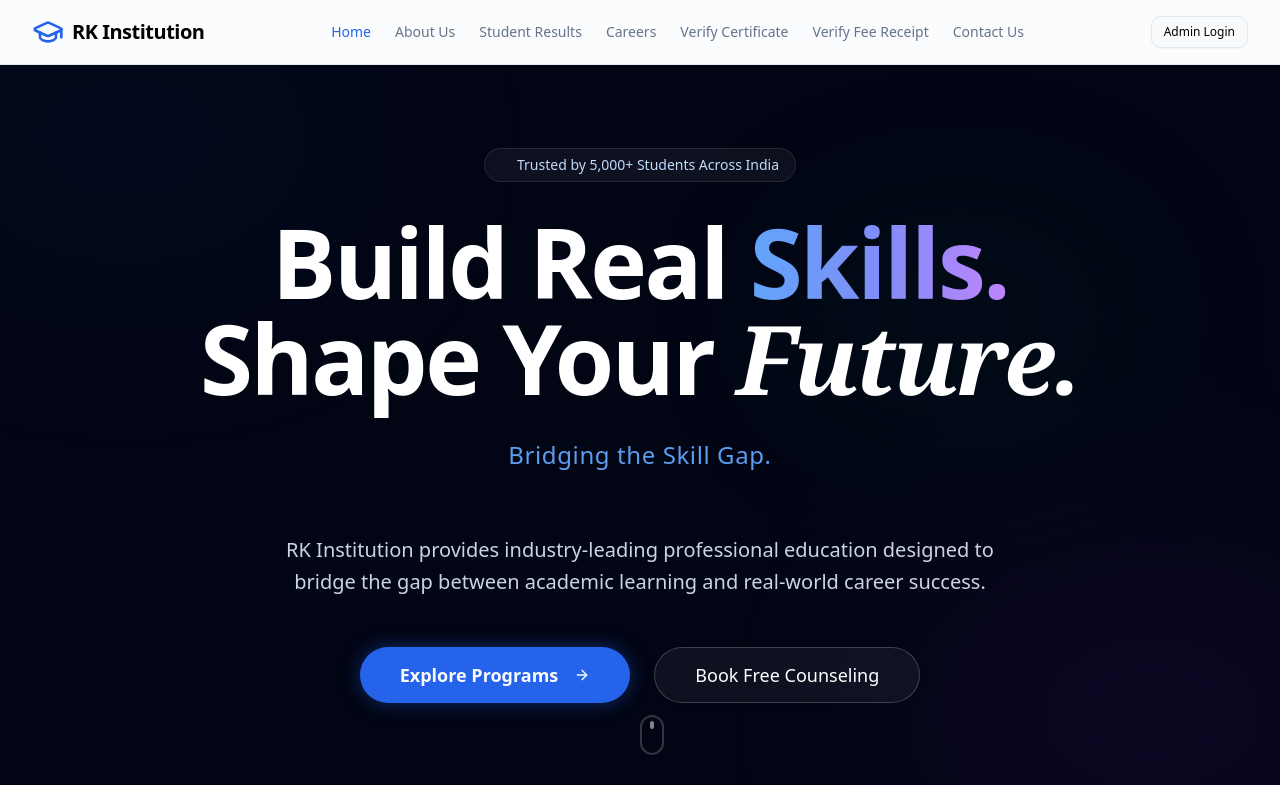
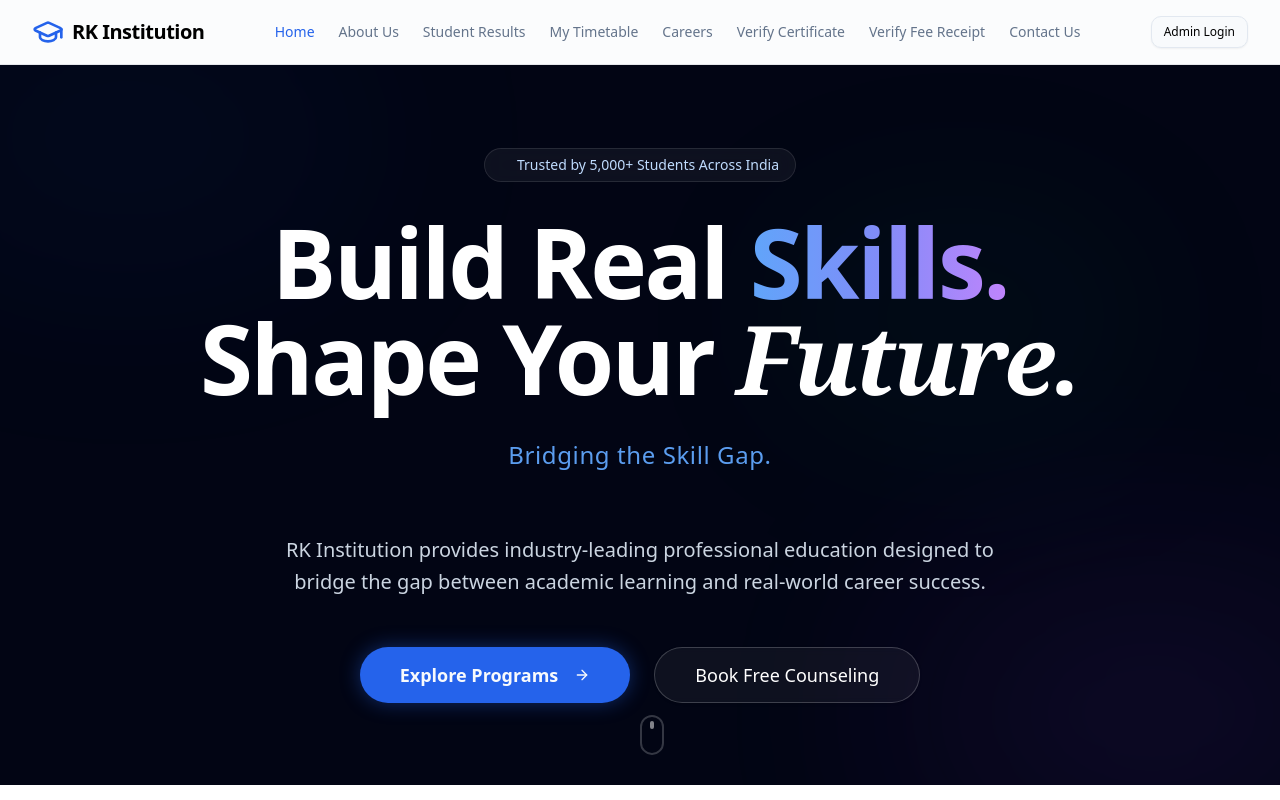
Before and after one commit to cipherrahul/rk_certification, a Next.js app: page / in a window 1280 px wide. Shown: the top 800 px of the page. Built offline with nearby package versions, Linux system fonts and the light colour scheme.

Commit message:
add responsive Navbar and Footer components to the application layout.

```diff
--- a/src/components/layout/Footer.tsx
+++ b/src/components/layout/Footer.tsx
@@ -77,13 +77,14 @@ export default function Footer() {
                         <div className="space-y-6">
                             <h3 className="text-white font-bold text-lg">Institution</h3>
                             <ul className="space-y-4">
-                                {["About Us", "Our Branches", "Exam Results", "Verification", "Careers"].map((link) => (
+                                {["About Us", "Our Branches", "Exam Results", "My Timetable", "Verification", "Careers"].map((link) => (
                                     <li key={link}>
                                         <Link
                                             href={
                                                 link === 'Verification' ? '/verify' :
                                                     link === 'Exam Results' ? '/results' :
-                                                        '/contact'
+                                                        link === 'My Timetable' ? '/timetable' :
+                                                            '/contact'
                                             }
                                             className="hover:text-blue-400 transition-colors flex items-center group"
                                         >
--- a/src/components/layout/Navbar.tsx
+++ b/src/components/layout/Navbar.tsx
@@ -10,6 +10,7 @@ const navLinks = [
     { href: '/', label: 'Home' },
     { href: '/about', label: 'About Us' },
     { href: '/results', label: 'Student Results' },
+    { href: '/timetable', label: 'My Timetable' },
     { href: '/careers', label: 'Careers' },
     { href: '/verify', label: 'Verify Certificate' },
     { href: '/verify-receipt', label: 'Verify Fee Receipt' },
```
